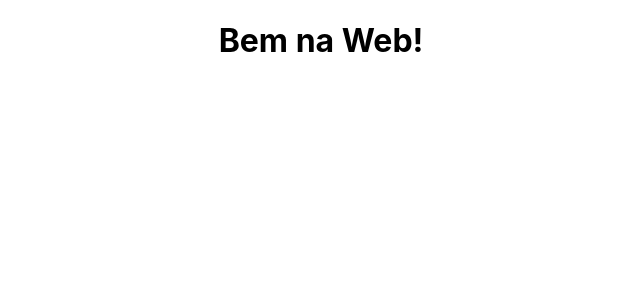
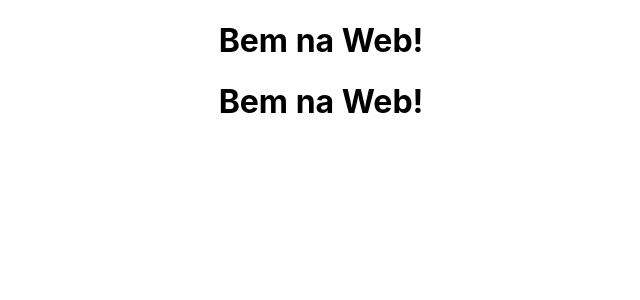
Before and after one commit to cassio12/git-bem-na-web, a React (Create React App) app: page / in a window 1280 px wide. Shown: the top 300 px of the page, without its empty margins (319-959 px from the left). Built offline with nearby package versions, Linux system fonts and the light colour scheme.

Commit message:
1st commit

```diff
--- a/src/App.js
+++ b/src/App.js
@@ -6,6 +6,7 @@ class App extends Component {
     return (
       <div className="App">
         <h1>Bem na Web!</h1>
+        <h1>Bem na Web!</h1>
       </div>
     );
   }
```
